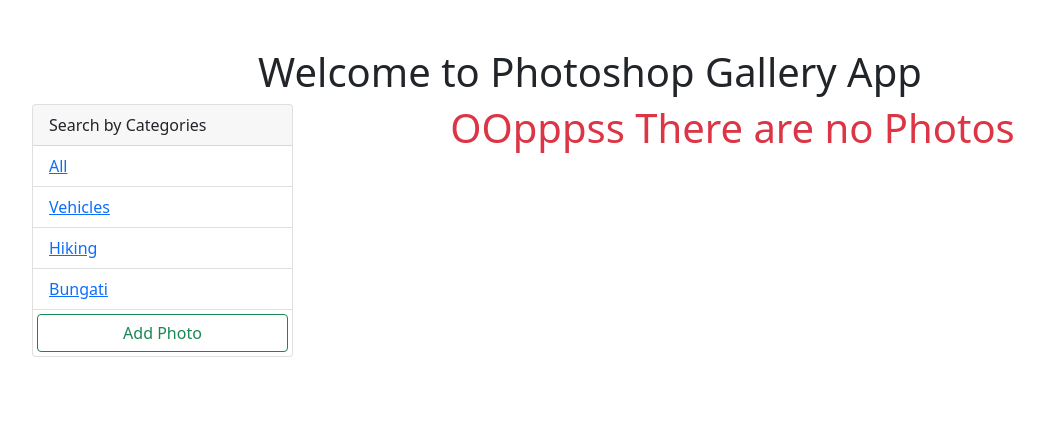
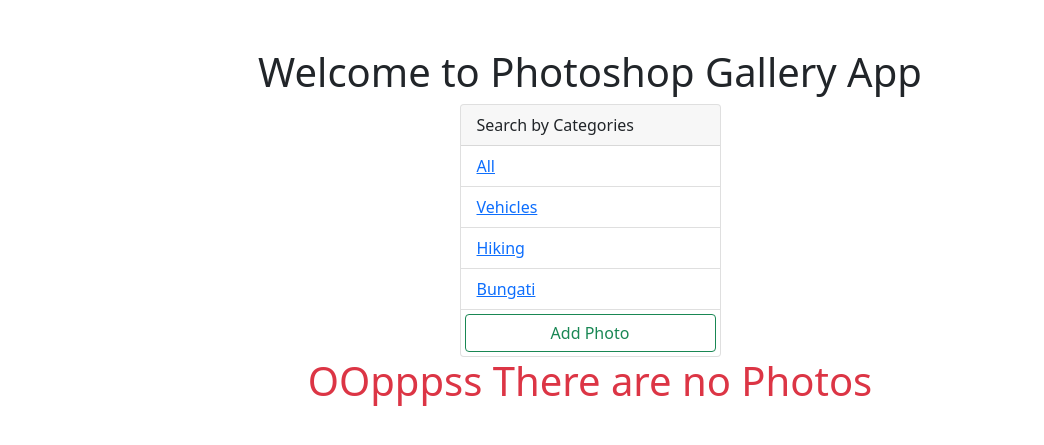
Before and after one commit to JoeGakumo21/Photoshop-Gallery, a Django app: a page that uses photos/templates/photos/gallery.html in a window 1280 px wide. Shown: the top 445 px of the page, without its empty margins (50-1094 px from the left). Run offline with Django 3.2, Linux system fonts and the light colour scheme; data comes from the database, SQL or seed files in the repository.

Commit message:
change layout

```diff
--- a/photos/templates/photos/gallery.html
+++ b/photos/templates/photos/gallery.html
@@ -16,12 +16,16 @@
         height: 250px;
 
     }
+   ul .list-group-item{
+        display: flex;
+        flex-direction: row;
+    }
 </style>
 <body class="m-5">
 
     <h1 class="text-center m-2">Welcome to Photoshop Gallery App</h1>
     <div class="container">
-        <div class="row">
+        <div class="row justify-content-center">
             <div class="col-md-3">
                 <div class="card">
                     <div class="card-header">
@@ -42,7 +46,12 @@
                     </ul>
                 </div>
             </div>
-            <div class="col-md-9">
+        </div>
+    </div>
+    <div class="container">
+        <div class="row">
+
+            <div class="col-md-12">
                 <div class="row">
                     {% for photo in photos %}
                     <div class="col-md-4">
```
